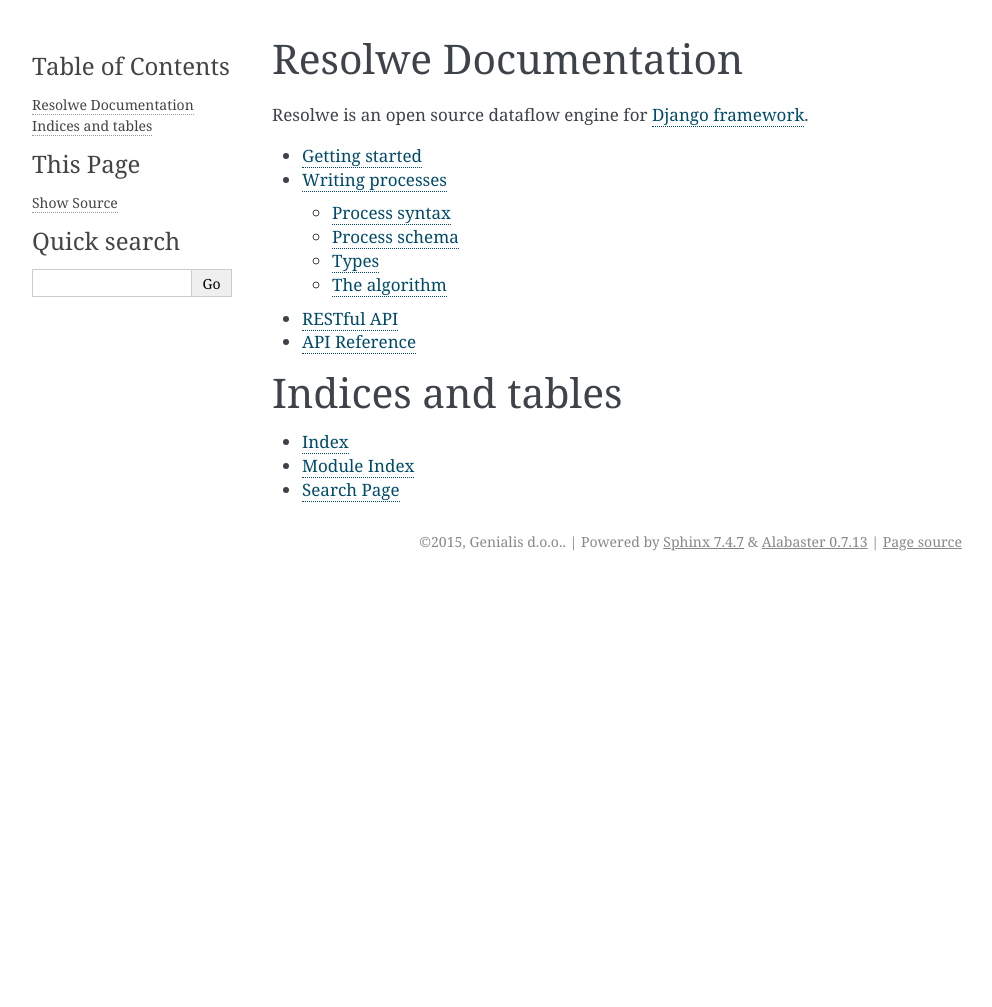
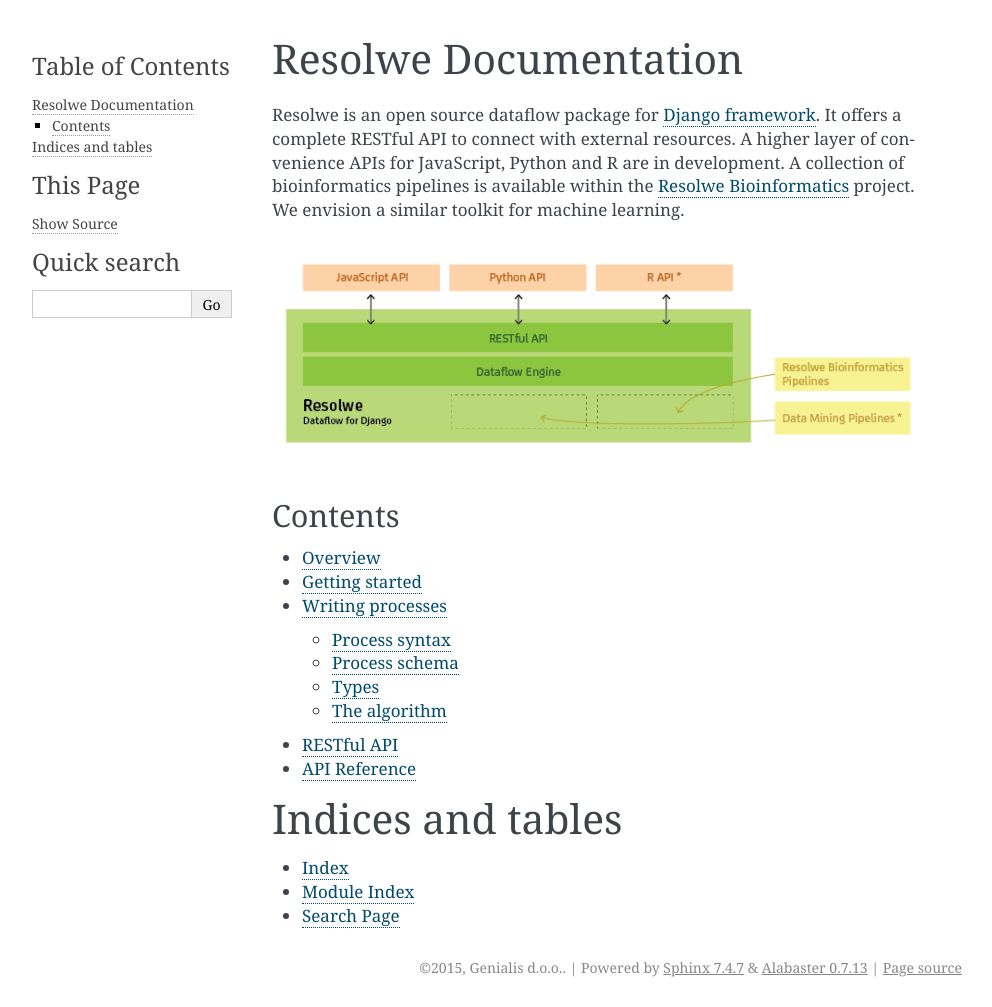
Before and after one commit to genialis/resolwe, a Sphinx documentation site: the page built from docs/index.rst, in a window 1280 px wide. Shown: the whole page, without its empty margins (148-1140 px from the left). Built offline with Sphinx 7.4.7, drawn with Linux system fonts in a browser that asks for light colours; before the commit the page ends 900 px from its top, so only the background shows below that.

Commit message:
Introduction docs

```diff
--- a/docs/index.rst
+++ b/docs/index.rst
@@ -5,13 +5,24 @@
 Resolwe Documentation
 =====================
 
-Resolwe is an open source dataflow engine for `Django framework`_.
+Resolwe is an open source dataflow package for `Django framework`_. It offers a
+complete RESTful API to connect with external resources. A higher layer of
+convenience APIs for JavaScript, Python and R are in development. A collection
+of bioinformatics pipelines is available within the `Resolwe Bioinformatics`_
+project. We envision a similar toolkit for machine learning.
 
-.. _Django framework: https://www.djangoproject.com/
+.. _Django framework: https://www.djangoproject.com
+.. _Resolwe Bioinformatics: https://github.com/genialis/resolwe-bio
+
+.. figure:: images/resolwe_01_context.png
+
+Contents
+========
 
 .. toctree::
    :maxdepth: 2
 
+   overview
    intro
    proc
    restapi
```
Also changed, not shown: README.rst (+6 -4 lines), docs/overview.rst (added, +37 -0 lines), docs/proc.rst (+22 -14 lines), docs/images/proc_01.png (added), docs/images/proc_02_flow.png (added), docs/images/proc_03_types.png (added), docs/images/resolwe_01_context.png (added), docs/images/resolwe_02_internals.png (added), docs/images/resolwe_03_dataflow.png (added), docs/images/resolwe_04_workers.png (added).
